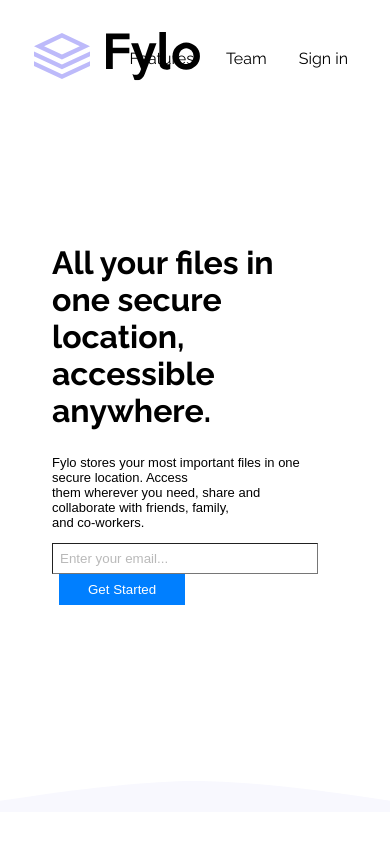
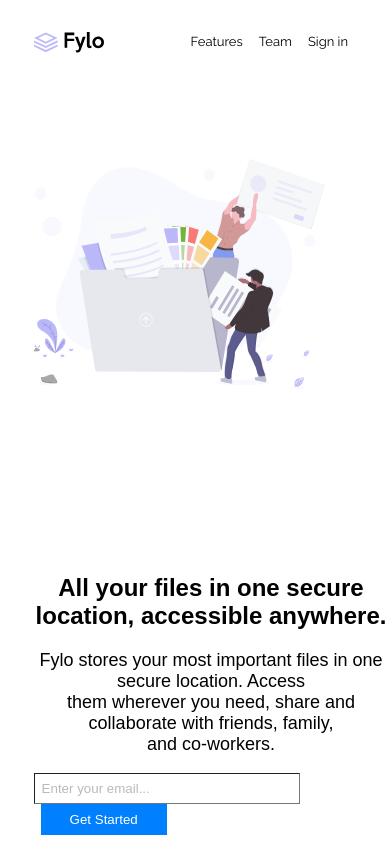
Before and after one commit to Waltxcodes/Fylo-landing-page, a plain HTML site: page index.html in a window 390 px wide. Shown: the top 844 px of the page. Drawn offline with Linux system fonts and the light colour scheme.

Commit message:
new changes

```diff
--- a/index.html
+++ b/index.html
@@ -22,7 +22,7 @@
 <body>
   <div class="body-container">
     <div class="navigation-header">
-      <div class="logo"><img src="./images/logo.svg" alt=""></div>
+      <div><img class="logo" src="./images/logo.svg" alt=""></div>
       <div class="navigation-right">
         <a href="">Features</a>
         <a href="">Team</a>
@@ -37,7 +37,7 @@
         <input type="email" placeholder="Enter your email...">
         <button>Get Started</button>
       </div>
-      <div class="section-right"><img src="./images/illustration-1.svg" alt=""></div>
+      <div class="section-right"><img class="right-img" src="./images/illustration-1.svg" alt=""></div>
 
     </div>
   </div>
--- a/style.css
+++ b/style.css
@@ -19,7 +19,7 @@ body{
   justify-content: space-between;
   padding: 2em;
   margin-left: 2em;
-  /* flex-shrink: 1; */
+
 }
 
 .navigation-right{
@@ -49,7 +49,7 @@ body{
 }
 .section-left{
   margin: 20px;
-  margin-top: 100px;
+   margin-top: 100px;
 
 
 }
@@ -327,14 +327,58 @@ hr{
   }
 
   .navigation-right{
-    gap: 2em;
+    gap: 1em;
 
   }
 
   .logo{
-    width: 2px;
+    width: 70px;
+  }
+
+  .navigation-right a{
+    text-decoration: none;
+    color: black;
+    font-family: 'Raleway';
+    font-size: small;
+    margin-bottom: 5px;
+
+  }
+
+  .section{
+    flex-direction: column-reverse;
+
+  }
+
+
+   .section-right img{
+    width: 75vw;
+    margin-right: 20px;
+    margin-top: 70px;
+    height: 230px;
+
+  }
+
+   .section-left h2{
+    font-size: x-large;
+    font-weight: 700;
+    font-family: sans-serif;
+    text-align: center;
+
+
+   }
+  .section-left{
+     margin: 0.1em;
+
+
+  }
+
+  .section-left p{
+  text-align: center;
+  font-size: large;
+
   }
 
 
 
+
 }
```
